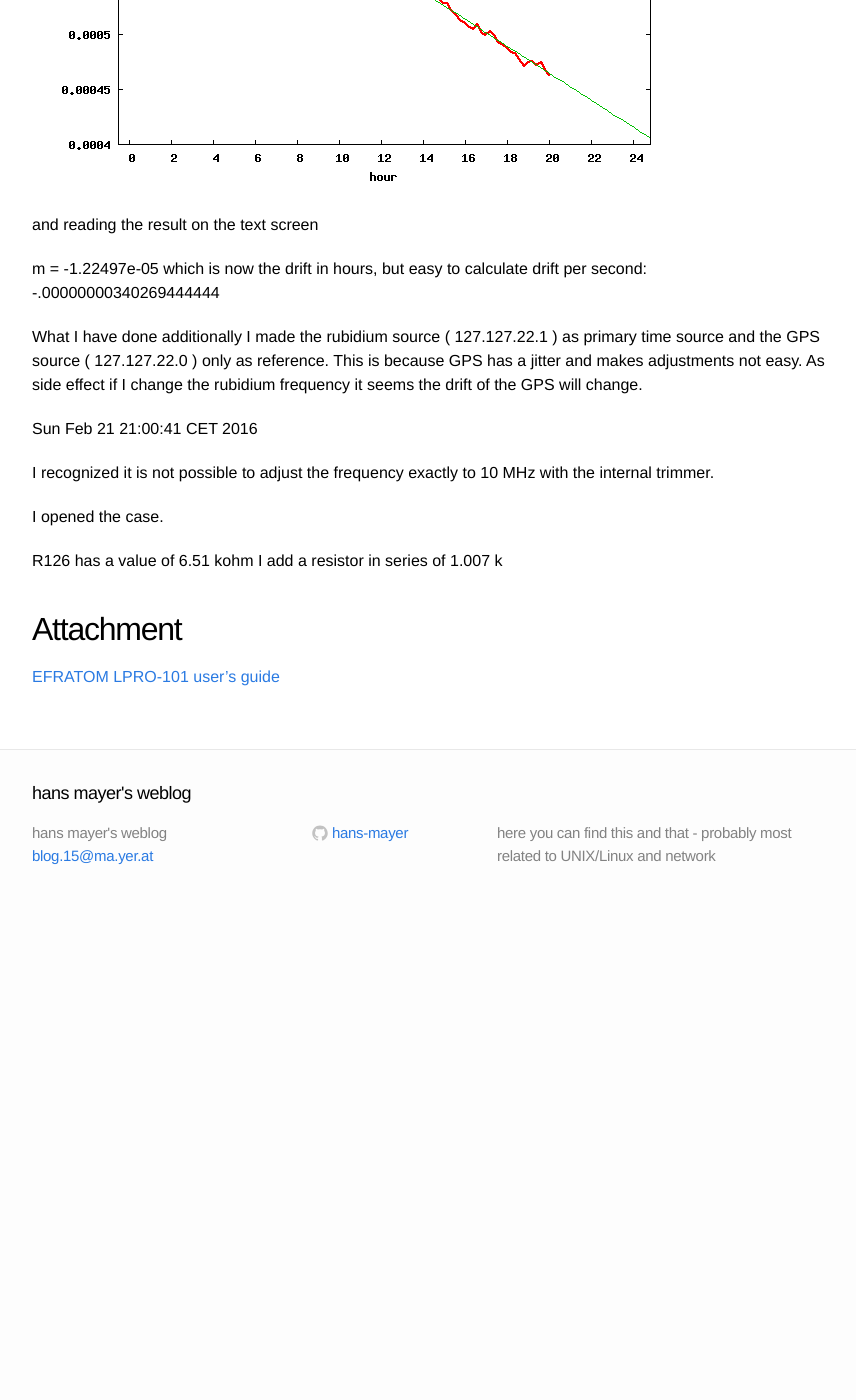
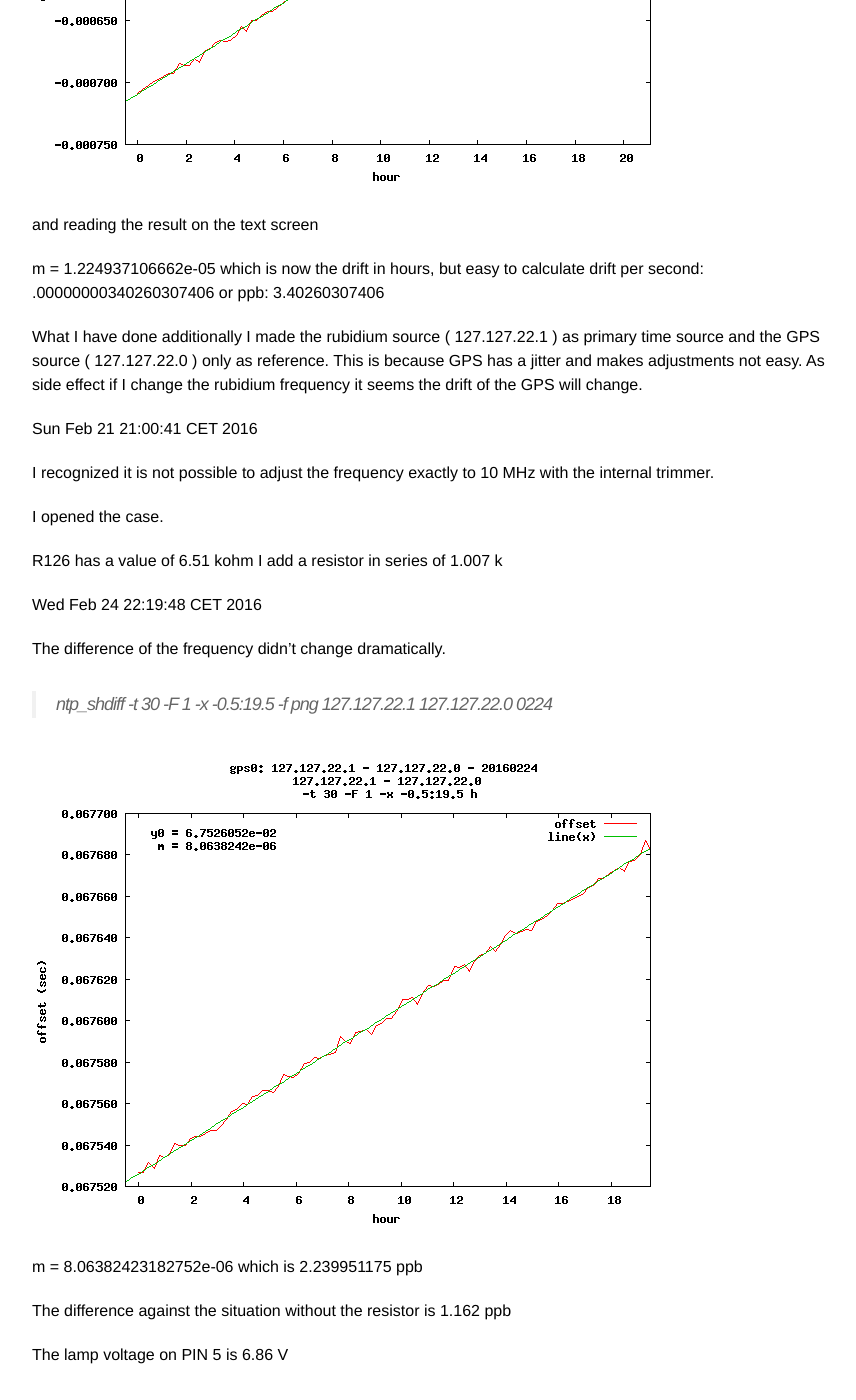
Before and after one commit to hans-mayer/blog, a Jekyll site: the page built from _posts/2016-01-03-efratom-lpro-101-adjusting.markdown, in a window 1280 px wide and 1400 px high, scrolled down 4046 px. Shown: the whole window, without its empty margins (208-1064 px from the left). Built offline with Jekyll 4.4.1, drawn with Linux system fonts in a browser that asks for light colours; before the commit the page ends 4958 px from its top, so only the background shows below that; some of the changed text lies outside the part shown.

Commit message:
2016-01-03-efratom-lpro-101-adjusting

```diff
--- a/_posts/2016-01-03-efratom-lpro-101-adjusting.markdown
+++ b/_posts/2016-01-03-efratom-lpro-101-adjusting.markdown
@@ -94,15 +94,15 @@ After some days of observation I can say:
 
 For easier verification I modified my [scripts for viewing NTP statistic files](https://github.com/hans-mayer/ntpgraph){:target="_blank"}. Now it is possible to generate a FIT function. The text output prints directly the value. Running
 
-> ntp_shdiff -t 30 -F 0.01 0.0007 -f png  127.127.22.0 127.127.22.1 .
+> ntp_shdiff -t 30 -F 1 -x -0.5:21.1 -f png 127.127.22.1 127.127.22.0 0110
 
 I can see the graph
 
-![plot_27938.png](/images/plot_27938.png)
+![plot_diff_20160110.png](/images/plot_diff_20160110.png)
 
 and reading the result on the text screen
 
-m = -1.22497e-05 which is now the drift in hours, but easy to calculate drift per second: -.00000000340269444444
+m = 1.224937106662e-05 which is now the drift in hours, but easy to calculate drift per second: .00000000340260307406 or ppb: 3.40260307406
 
 What I have done additionally I made the rubidium source ( 127.127.22.1 ) as primary time source and the GPS source ( 127.127.22.0 ) only as reference.  This is because GPS has a jitter and makes adjustments not easy. As side effect if I change the rubidium frequency it seems the drift of the GPS will change.
 
@@ -114,6 +114,20 @@ I opened the case.
 
 R126 has a value of 6.51 kohm I add a resistor in series of 1.007 k
 
+Wed Feb 24 22:19:48 CET 2016
+
+The difference of the frequency didn't change dramatically.
+
+> ntp_shdiff -t 30 -F 1 -x -0.5:19.5 -f png 127.127.22.1 127.127.22.0 0224
+
+![plot_diff_20160224.png](/images/plot_diff_20160224.png)
+
+m = 8.06382423182752e-06 which is 2.239951175 ppb
+
+The difference against the situation without the resistor is 1.162 ppb
+
+The lamp voltage on PIN 5 is 6.86 V
+
 
 ## Attachment
 
```
Also changed, not shown: images/plot_diff_20160110.png (added), images/plot_diff_20160224.png (added).
